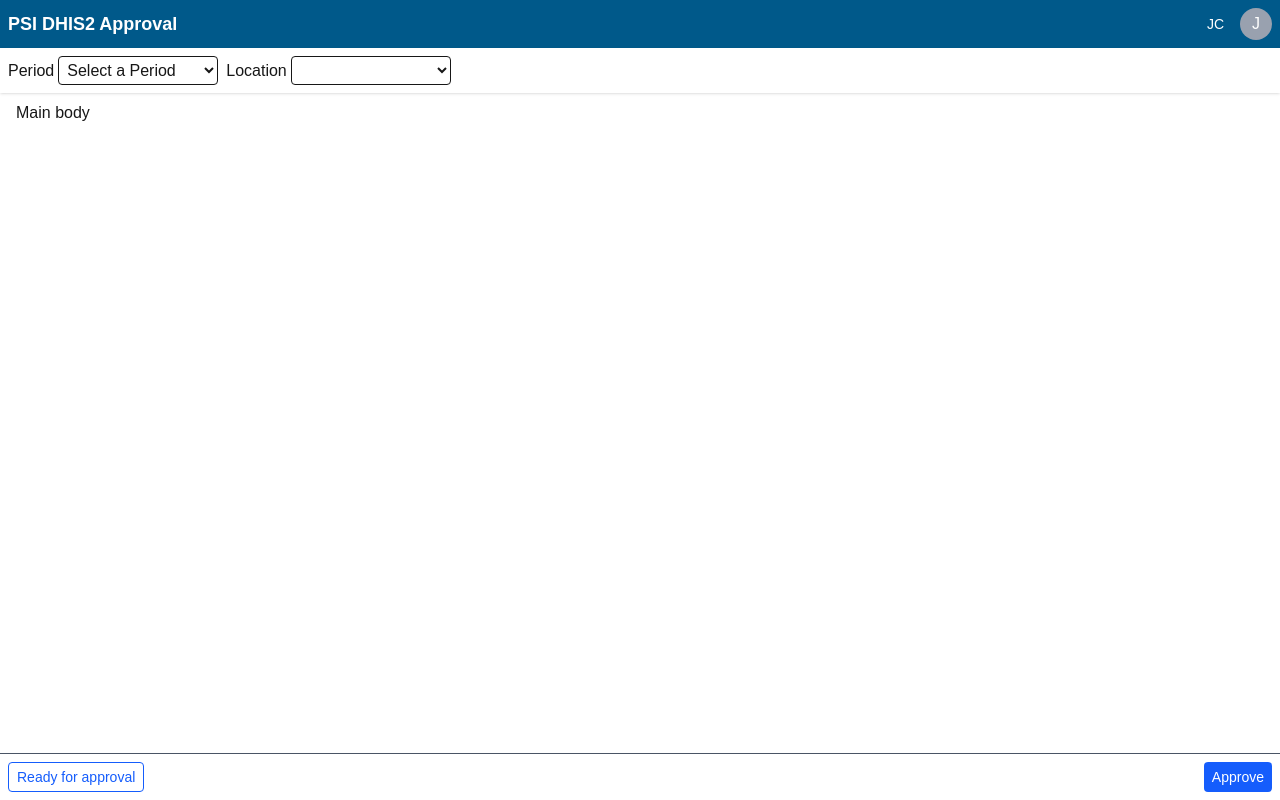
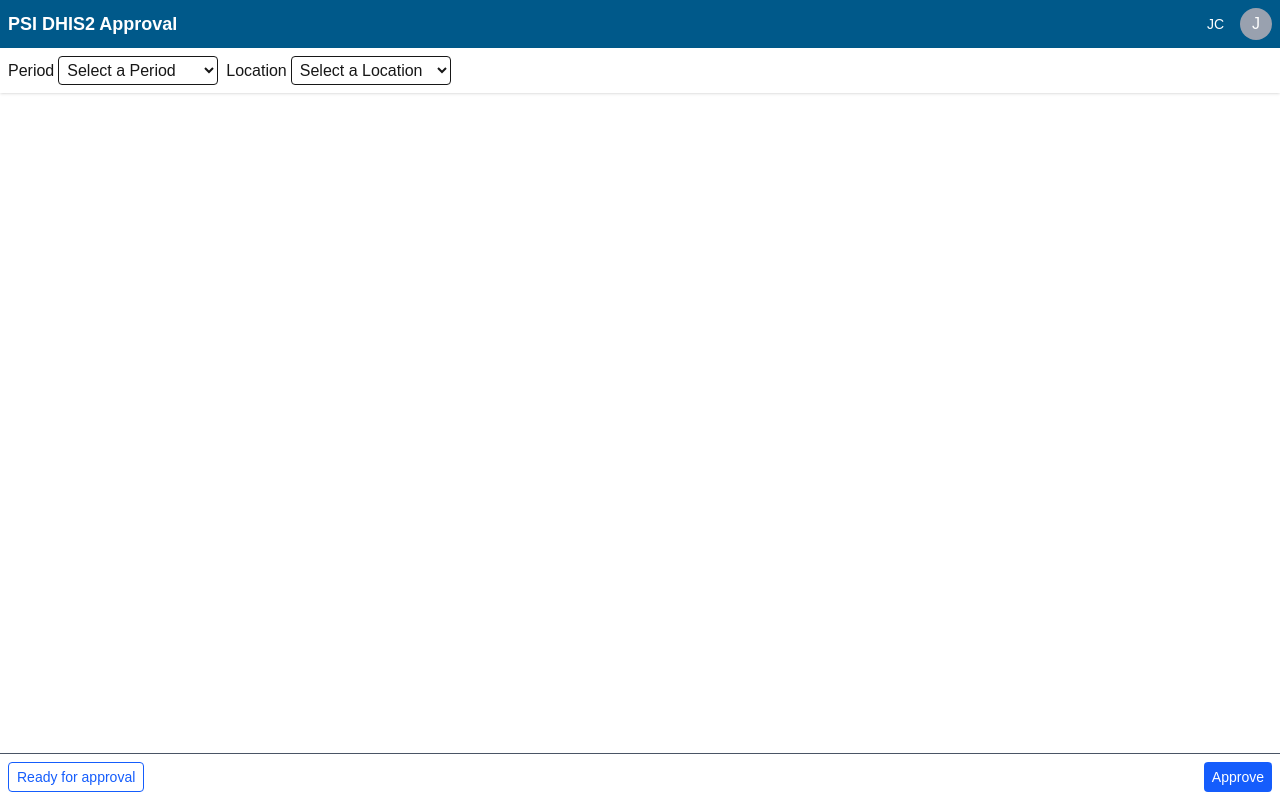
Before and after one commit to jturtler/next-wf-approval, a Next.js app: page / in a window 1280 px wide. Built offline with nearby package versions, Linux system fonts and the light colour scheme.

Commit message:
Display Data List Component

```diff
--- a/app/components/App.tsx
+++ b/app/components/App.tsx
@@ -2,7 +2,7 @@
 
 import { useEffect } from "react";
 import { useDispatch } from "react-redux";
-import { setPeriods } from "../redux/store";
+import { setPeriods, setLocations, setItems } from "../redux/store";
 
 import Footer from "./Footer";
 import Header from "./Header";
@@ -16,8 +16,14 @@
     async function fetchData() {
       try {
         const periodsJson = await (await fetch("/data/periods.json")).json();
+        const locationsJson = await (await fetch("/data/locations.json")).json();
+        const dataJson = await (await fetch("/data/data.json")).json();
+
+        console.log( "dataJson", dataJson );
+
         dispatch(setPeriods(periodsJson));
-
+        dispatch(setLocations(locationsJson));
+        dispatch(setItems(dataJson));
       } catch (error) {
         console.error("Error fetching periodData:", error);
       }
--- a/app/components/MainBody.tsx
+++ b/app/components/MainBody.tsx
@@ -1,13 +1,12 @@
-// filepath: c:\Users\Administrator\Documents\GitHub\next-try1\app\components\MainBody.tsx
-import Image from "next/image";
-import Selectors from "./Selectors";
+import Selectors from "./selectors/Selectors";
+import DisplayDataList from "./mainBody/DisplayDataList";
 
 export default function MainBody() {
   return (
     <main>
       <Selectors />
       <div className="p-2 ml-2">
-        Main body
+        <DisplayDataList />
       </div>
     </main>
   );
--- a/app/components/Selectors.tsx
+++ /dev/null
@@ -1,39 +0,0 @@
-"use client";
-
-import { useSelector } from "react-redux";
-import { RootState } from "../redux/store";
-
-export default function Selectors() {
-
-  const periods = useSelector((state: RootState) => state.dropdowns.periods);
-  const selectedPeriod = useSelector((state: RootState) => state.dropdowns.selectedPeriod);
-
-  return (
-    <div className="bg-white shadow-sm p-2 flex flex-wrap items-center gap-4">
-      <div className="flex gap-2 w-full flex-wrap">
-        <div>
-          <label className="">Period</label>
-          <select className="border p-1 rounded w-40 ml-1" data-testid="select-period"
-            value={selectedPeriod || ""}
-            onChange={(e) => {}}>
-            <option value="" disabled>Select a Period</option>
-            {periods.map((period) => (
-              <option key={period.id} value={period.id}>
-                {period.name}
-              </option>
-            ))}
-          </select>
-        </div>
-
-        <div>
-          <label className="">Location</label>
-          <select className="border p-1 rounded w-40 ml-1" data-testid="select-location" >
-            <option value="" disabled>Select a Location</option>
-          </select>
-        </div>
-
-      </div>
-
-    </div>
-  );
-}
--- /dev/null
+++ b/app/components/mainBody/DisplayDataList.tsx
@@ -0,0 +1,78 @@
+import { useEffect, useState } from "react";
+import { RootState } from "../../redux/store";
+import { useSelector } from "react-redux";
+
+
+export default function DisplayDataList() {
+
+	const selectedLocation = useSelector((state: RootState) => state.dropdowns.selectedLocation);
+	const selectedPeriod = useSelector((state: RootState) => state.dropdowns.selectedPeriod);
+	const { items } = useSelector((state: RootState) => state.data);
+
+	const [filtedItems, setFilteredItems] = useState<any[]>([]);
+	const [isLoading, setIsLoading] = useState(false);
+
+	useEffect(() => {
+		const filterData = async () => {
+			setIsLoading(true);
+
+			try {
+				setTimeout(() => {
+					setIsLoading(false);
+
+					const filteredItems = items.filter((item: any) => item.period === selectedPeriod && item.location === selectedLocation);
+
+					console.log("filteredItems", filteredItems);
+
+					setFilteredItems(filteredItems || []);  // filter it?
+				}, 1500);
+
+			} catch (err) {
+				console.error("Error fetching Data", err);
+				setIsLoading(false);
+			}
+		};
+
+		if (selectedPeriod && selectedLocation) filterData();
+		else setFilteredItems( [] );
+
+	}, [selectedPeriod, selectedLocation]);
+
+
+	return (
+		<div className="">
+			{
+				isLoading ? (
+					<div className="flex justify-center items-center h-20">
+						<div className="w-10 h-10 border-4 border-gray-300 border-t-blue-500 rounded-full animate-spin"></div>
+					</div>
+				) : (
+					filtedItems.map((item: any) => (
+						<div key={item.id} className="py-2">
+							<div className="p-1 font-semibold">{item.title}</div>
+							<table className=" border border-gray-300 text-sm">
+								<thead>
+									<tr className="bg-gray-100">
+										<th className="text-left p-2">Data element</th>
+										<th className="text-left p-2">Value</th>
+									</tr>
+								</thead>
+								<tbody>
+									{
+										item.disaggregations.map((dgItem: any) => (
+
+											<tr key={dgItem.name} className="border border-gray-300">
+												<td className="p-2">{dgItem.name}</td>
+												<td className="p-2">{dgItem.value}</td>
+											</tr>
+										))
+									}
+								</tbody>
+							</table>
+						</div>
+					))
+				)
+			}
+		</div>
+	);
+}
--- /dev/null
+++ b/app/components/selectors/SelectorLocation.tsx
@@ -0,0 +1,41 @@
+"use client";
+
+import { useDispatch, useSelector } from "react-redux";
+import { RootState, setSelectedLocation } from "../../redux/store";
+import { IoIosCloseCircleOutline } from "react-icons/io";
+
+export default function SelectorLocation() {
+  const dispatch = useDispatch();
+
+  const locations = useSelector((state: RootState) => state.dropdowns.locations);
+  const selectedLocation = useSelector((state: RootState) => state.dropdowns.selectedLocation);
+
+  const onChangeLocation = (e: React.ChangeEvent<HTMLSelectElement>) => {
+    dispatch(setSelectedLocation(e.target.value));
+  }
+
+  const clearSelection = () => {
+    dispatch(setSelectedLocation(""));
+  };
+
+  return (
+    <div className="flex flex-nowrap items-center">
+      <label className="">Location</label>
+      <select className="border p-1 rounded w-40 ml-1" data-testid="select-location"
+        value={selectedLocation || ""}
+        onChange={(e) => onChangeLocation(e)}>
+        <option value="" disabled>Select a Location</option>
+        {locations.map((location) => (
+          <option key={location.id} value={location.id}>
+            {location.name}
+          </option>
+        ))}
+      </select>
+      {selectedLocation && (
+        <IoIosCloseCircleOutline size={20} className="ml-1 font-bold text-gray-500 hover:text-red-400 cursor-pointer"
+        onClick={clearSelection}
+        aria-label="Clear selection"/>
+      )}
+    </div>
+  );
+}
--- /dev/null
+++ b/app/components/selectors/SelectorPeriod.tsx
@@ -0,0 +1,41 @@
+"use client";
+
+import { useDispatch, useSelector } from "react-redux";
+import { RootState, setSelectedPeriod } from "../../redux/store";
+import { IoIosCloseCircleOutline } from "react-icons/io";
+
+export default function SelectorPeriod() {
+  const dispatch = useDispatch();
+
+  const periods = useSelector((state: RootState) => state.dropdowns.periods);
+  const selectedPeriod = useSelector((state: RootState) => state.dropdowns.selectedPeriod);
+
+  const onChangePeriod = (e: React.ChangeEvent<HTMLSelectElement>) => {
+    dispatch(setSelectedPeriod(e.target.value));
+  }
+
+  const clearSelection = () => {
+    dispatch(setSelectedPeriod(""));
+  };
+
+  return (
+    <div className="flex flex-nowrap items-center">
+      <label className="">Period</label>
+      <select className="border p-1 rounded w-40 ml-1" data-testid="select-period"
+        value={selectedPeriod || ""}
+        onChange={(e) => onChangePeriod(e)}>
+        <option value="" disabled>Select a Period</option>
+        {periods.map((period) => (
+          <option key={period.id} value={period.id}>
+            {period.name}
+          </option>
+        ))}
+      </select>
+      {selectedPeriod && (
+        <IoIosCloseCircleOutline size={20} className="ml-1 font-bold text-gray-500 hover:text-red-400 cursor-pointer"
+        onClick={clearSelection}
+        aria-label="Clear selection"/>
+      )}
+    </div>
+  );
+}
--- /dev/null
+++ b/app/components/selectors/Selectors.tsx
@@ -0,0 +1,24 @@
+"use client";
+
+import { useSelector } from "react-redux";
+import { RootState } from "../../redux/store";
+import SelectorPeriod from "./SelectorPeriod";
+import SelectorLocation from "./SelectorLocation";
+
+export default function Selectors() {
+
+  const periods = useSelector((state: RootState) => state.dropdowns.periods);
+  const selectedPeriod = useSelector((state: RootState) => state.dropdowns.selectedPeriod);
+
+  return (
+    <div className="bg-white shadow-sm p-2 flex flex-wrap items-center gap-4">
+      <div className="flex gap-2 w-full flex-wrap">
+        <SelectorPeriod/>
+
+        <SelectorLocation/>
+
+      </div>
+
+    </div>
+  );
+}
--- a/app/redux/store.ts
+++ b/app/redux/store.ts
@@ -112,7 +112,7 @@
   },
 });
 
-
+/*
 const displayDataSlice = createSlice({
   name: "displayData",
   initialState: initialState_DisplayData,
@@ -122,9 +122,10 @@
     },
   },
 });
+*/
 
 export const { setPeriods, setLocations, setSelectedPeriod, setSelectedLocation, clearSelections, toggleDataEntry } = dropdownSlice.actions;
-export const { setDisplayData } = displayDataSlice.actions;
+//export const { setDisplayData } = displayDataSlice.actions;
 export const dropdownReducer = dropdownSlice.reducer;
 
 // ------------------
@@ -132,7 +133,7 @@
 export const store = configureStore({
   reducer: {
     dropdowns: dropdownSlice.reducer,
-    displayData: displayDataSlice.reducer,
+//    displayData: displayDataSlice.reducer,
     data: dataSlice.reducer,
   },
 });
--- a/package.json
+++ b/package.json
@@ -13,6 +13,7 @@
     "next": "15.3.1",
     "react": "^19.0.0",
     "react-dom": "^19.0.0",
+    "react-icons": "^5.5.0",
     "react-redux": "^9.2.0"
   },
   "devDependencies": {
```
Also changed, not shown: 1 other file (tests, documents, lock files or other folders).
